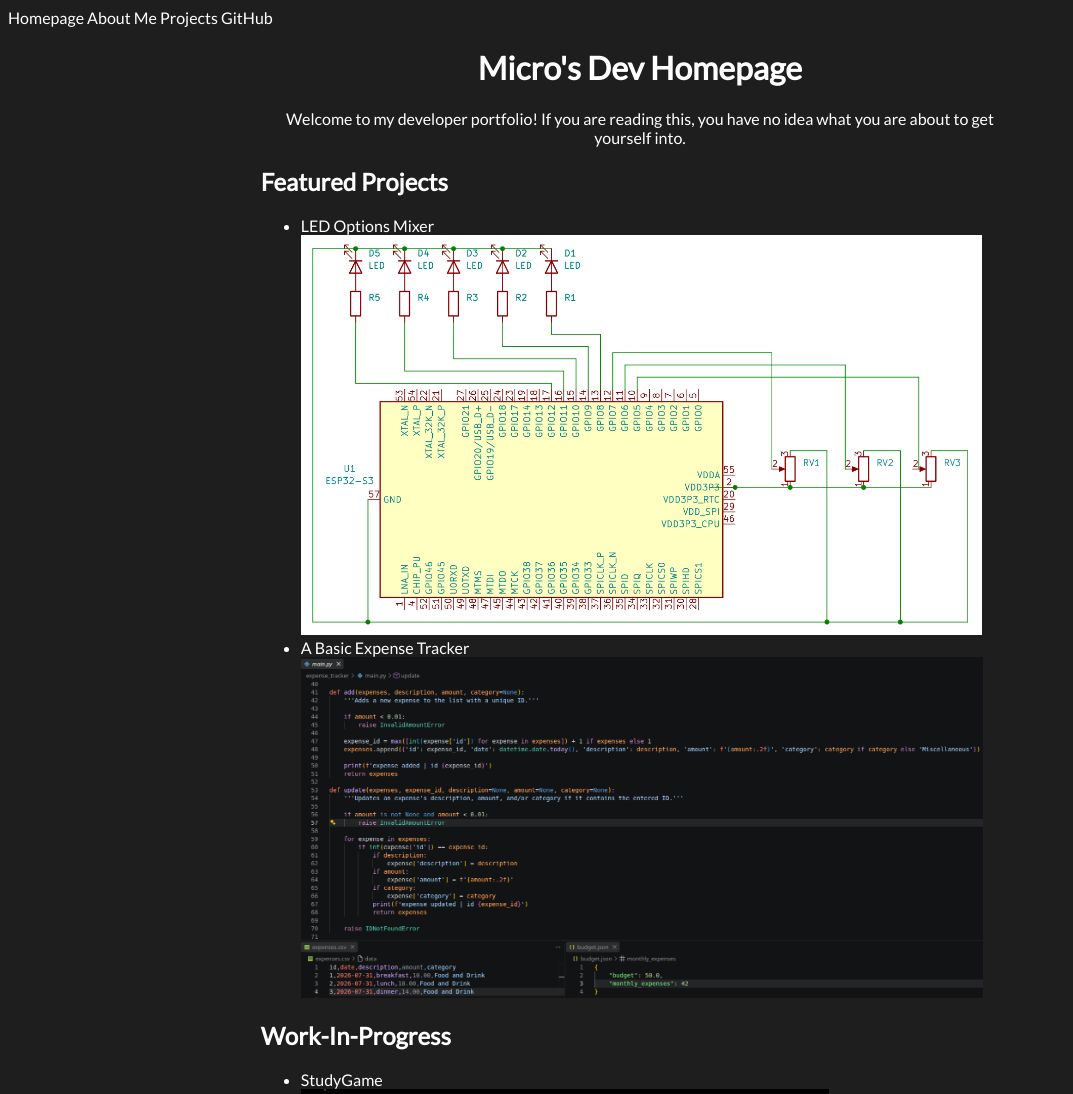
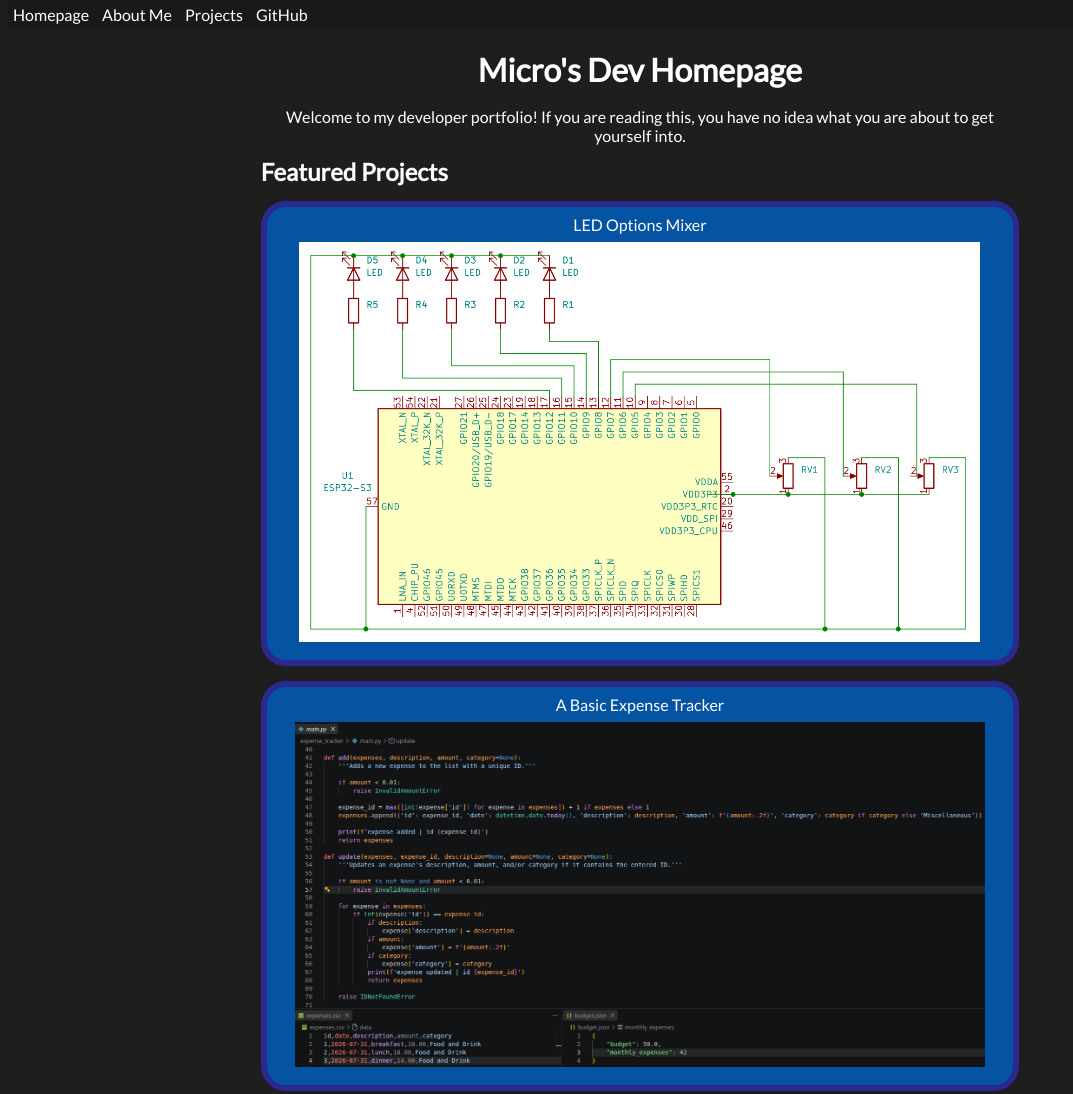
Before and after one commit to MicroChip818/Micro-Dev-Homepage, a plain HTML site: page index.html in a window 1280 px wide. Shown: the top 1094 px of the page, without its empty margins (0-1073 px from the left). Drawn offline with Linux system fonts and the light colour scheme.

Commit message:
v0.1.1: Polished element margins and enhanced the appearance of my featured projects

```diff
--- a/index.html
+++ b/index.html
@@ -15,39 +15,44 @@
     <body>
         <header>
             <nav>
-                <a href="/index.html">Homepage</a>
-                <a href="/about.html">About Me</a>
-                <a href="/projects.html">Projects</a>
-                <a href="https://github.com/MicroChip818" target="blank">GitHub</a>
+                <a href="/index.html" class="nav-links">Homepage</a>
+                <a href="/about.html" class="nav-links">About Me</a>
+                <a href="/projects.html" class="nav-links">Projects</a>
+                <a href="https://github.com/MicroChip818" target="blank" class="nav-links">GitHub</a>
             </nav>
         </header>
 
-        <main>
+        <div class="main">
+            <main>
             <h1>Micro's Dev Homepage</h1>
             <p class="page-intro">Welcome to my developer portfolio! If you are reading this, you have no idea what you are about to get yourself into.</p>
 
             <section>
                 <h2>Featured Projects</h2>
-                <ul>
-                    <li><a href="https://github.com/MicroChip818/LED-Options-Mixer" target="_blank">LED Options Mixer</a></li>
+                <div class="projects">
+                    <a href="https://github.com/MicroChip818/LED-Options-Mixer" target="_blank"><p>LED Options Mixer</p></a>
                     <img src="images/LED-Options-Mixer-schematic.png" alt="A schematic for my LED Options Mixer circuit.">
-                    <li><a href="https://github.com/MicroChip818/a-basic-expense-tracker" target="_blank">A Basic Expense Tracker</a></li>
+                </div>
+                <div class="projects">
+                    <a href="https://github.com/MicroChip818/a-basic-expense-tracker" target="_blank"><p>A Basic Expense Tracker</p></a>
                     <img src="images/expense-tracker.png" alt="A code screenshot with a CSV file for tracked expenses.">
-                </ul>
+                </div>
+
             </section>
 
             <section>
                 <h2>Work-In-Progress</h2>
-                <ul>
-                    <li>StudyGame</li>
+                <div class="projects">
+                    <p>StudyGame</p>
                     <img src="images/studygame-command.png" alt="A demo command used in StudyGame that lets the user view their total studying time.">
-                </ul>
+                </div>
             </section>
 
-        </main>
+            </main>
 
-        <footer>
-            <p>© 2026 Ethan Khoo. All rights reserved.</p>
-        </footer>
+            <footer>
+                <p>© 2026 Ethan Khoo. All rights reserved.</p>
+            </footer>
+        </div>
     </body>
 </html>
--- a/style.css
+++ b/style.css
@@ -4,18 +4,55 @@ body {
     font-family: 'Lato', sans-serif;
 }
 
+nav {
+    position: fixed;
+    top: 0;
+    background-color: rgb(25, 25, 25);
+    width: 100%;
+    z-index: 1;
+    padding-block: 5px;
+}
+
+.nav-links {
+    margin-inline: 5px;
+}
+
+p {
+    margin-top: 8px;
+    margin-bottom: 8px;
+}
+
 h1 {
     text-align: center;
+    margin-bottom: 18px;
+}
+
+h2 {
+    margin-top: 12px;
+    margin-bottom: 12px;
 }
 
 main {
     max-width: 60%;
     margin: 0 auto;
+    margin-top: 50px;
 }
 
 a {
     color: rgb(255, 255, 255);
     text-decoration: none;
+}
+
+.projects {
+    border-style: solid;
+    border-color: rgb(41, 41, 143);
+    background-color: rgb(4, 84, 163);
+    border-width: 6px;
+    border-radius: 25px;
+    padding-bottom: 15px;
+    padding-inline: 10px;
+    margin-block: 15px;
+    text-align: center;
 }
 
 .page-intro, footer {
```
Also changed, not shown: about.html (+8 -6 lines), projects.html (+8 -6 lines).
